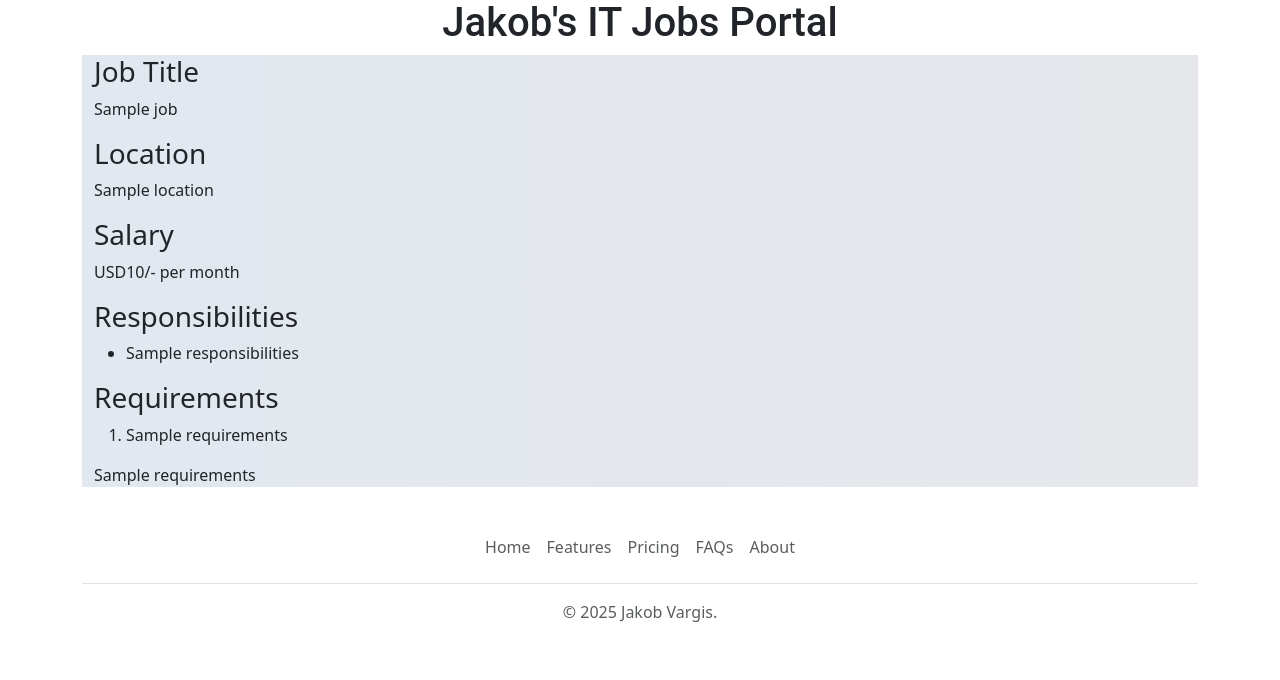
After one commit to jakobvarg/career-portal-v2, a Flask app: page /job/1 in a window 1280 px wide. The commit adds this page. Shown: the part 482-1162 px from the top of the page. Run offline with Flask 3, Linux system fonts and the light colour scheme; a database or web service that is not in the repository returns one stand-in record (values such as "Sample title"); some libraries are stand-ins or nearby versions.

Commit message:
Created dynamic page for each job

```diff
--- a/app.py
+++ b/app.py
@@ -1,5 +1,5 @@
 from flask import Flask, render_template, jsonify
-from database import load_jobs_from_db
+from database import load_jobs_from_db, load_job_by_id
 
 app = Flask(__name__)
 
@@ -13,5 +13,14 @@ def list_jobs():
   JOBS = load_jobs_from_db()
   return jsonify(JOBS)
 
+@app.route("/job/<id>")
+def show_jobs_by_id(id):
+  JOB = load_job_by_id(id)
+  if JOB:
+    return render_template('jobpage.html', job=JOB, company_name="Jakob's IT Jobs")
+  else:
+    return render_template('404.html')
+
+
 if __name__ == "__main__":
   app.run(host='0.0.0.0',debug=True)
--- a/database.py
+++ b/database.py
@@ -21,7 +21,30 @@ def load_jobs_from_db():
         conn.close()
 
         return results
-
     except Exception as ex:
         print(f"Database error: {ex}")
         return []
+
+def load_job_by_id(id):
+    try:
+        # Open a new connection for each request
+        conn = psycopg2.connect(conn_string)
+        cursor = conn.cursor(cursor_factory=psycopg2.extras.RealDictCursor)
+
+        sql = "SELECT * FROM jobs WHERE id = %s;"
+        # below we use (id,) as it is a tuple but since we converted it to dictionary
+        # with above conn.cursor() its not an issue if we type as cursor.execute(sql, id)
+        cursor.execute(sql, (id,))
+        # use fetchone() as one record is required else will return as a list
+        results = cursor.fetchone()
+
+        # Close cursor and connection after fetching data
+        cursor.close()
+        conn.close()
+        if results:
+            return results
+        else:
+            return None
+    except Exception as ex:
+        print(f"Database error: {ex}")
+        return []
--- /dev/null
+++ b/static/css/style.css
@@ -0,0 +1,88 @@
+/* css for home, joblisting, and jobpage  */
+*, ::before, ::after {
+  padding: 0;
+  margin: 0;
+  box-sizing: border-box;
+}
+h1 {
+    font-size: 2.5rem;
+    font-family: Roboto;
+    margin: 8px;
+    text-align: center
+}
+h2 {
+    font-family: Roboto;
+    font-size: 2rem;
+    text-align: center;
+    margin: 12px
+}
+h4 {
+    font-family: Poppins;
+    font-weight: 400;
+    font-size: 1.25rem;
+    text-shadow: 1px 1px 1px #ddd;
+    padding: 4px;
+}
+#hero {
+    width: 100%;
+    height: 26.25em;
+    object-fit: cover;
+}
+.lead {
+    text-align: justify;
+    /* margin: 4px; */
+}
+.salary {
+    font-family: Poppins;
+    font-weight: 200;
+    font-size: 1rem;
+    font-style: italic;
+    color: darkblue;
+    padding: 2px;
+}
+.location {
+    font-family: Poppins;
+    font-weight: 200;
+    padding: 2px;
+}
+hr {
+    margin-bottom: 8px;
+}
+.btn-container {
+    text-align: center;
+}
+.primary-btn {
+    background-color: indianred;
+    color: white;
+    padding: 10px 20px;
+    border-radius: 5px;
+    text-decoration: none;
+    font-family: Roboto;
+    font-weight: 400;
+}
+
+/* css for 404 page */
+.custom-bg {
+    background: linear-gradient(to right, #e2e8f0, #e5e7eb);
+}
+
+.custom-btn:hover {
+    background-color: #f3e8ff !important;
+    transition: background-color 0.3s ease-in-out;
+}
+
+@media (prefers-color-scheme: dark) {
+    .custom-bg {
+        background: linear-gradient(to right, #1f2937, #111827);
+        color: white !important;
+    }
+
+    .custom-btn {
+        background-color: #374151 !important;
+        color: white !important;
+    }
+
+    .custom-btn:hover {
+        background-color: #4b5563 !important;
+    }
+}
--- /dev/null
+++ b/templates/bootstrap.html
@@ -0,0 +1,8 @@
+<meta charset="utf-8">
+<meta name="viewport" content="width=device-width, initial-scale=1">
+<link rel="stylesheet" href="{{url_for('static', filename='css/style.css')}}">
+<link href="https://cdn.jsdelivr.net/npm/bootstrap@5.3.3/dist/css/bootstrap.min.css" rel="stylesheet" integrity="sha384-QWTKZyjpPEjISv5WaRU9OFeRpok6YctnYmDr5pNlyT2bRjXh0JMhjY6hW+ALEwIH" crossorigin="anonymous">
+<link rel="icon" type="image/x-icon" href="/static/img/favicon.png">
+<link rel="preconnect" href="https://fonts.googleapis.com">
+<link rel="preconnect" href="https://fonts.gstatic.com" crossorigin>
+<link href="https://fonts.googleapis.com/css2?family=Poppins:ital,wght@0,100;0,200;0,300;0,400;0,500;0,600;0,700;0,800;0,900;1,100;1,200;1,300;1,400;1,500;1,600;1,700;1,800;1,900&display=swap" rel="stylesheet">
--- a/templates/joblisting.html
+++ b/templates/joblisting.html
@@ -22,7 +22,7 @@
 
         <div class="col-3 align-self-center">
             <div>
-                <a type="button" href="mailto:jakobvargis@gmail.com?subject=Job%20application%20to%20the%20post%20of%20'{{job['title']}}'&body=Name%3A%20%3CEnter%20your%20name%3E%0D%0A%0D%0AResume%3A%20%3CEnter%20you%20resume%20link%3E%0D%0A%0D%0ALinkedIn%3A%20%3CEnter%20your%20linkedIn%20profile%20link%3E" class="btn btn-outline-secondary">Apply Now</a>
+                <a type="button" href="/job/{{job['id']}}" class="btn btn-outline-secondary">Apply Now</a>
             </div>
         </div>
 </div>
--- /dev/null
+++ b/templates/jobpage.html
@@ -0,0 +1,38 @@
+<!DOCTYPE html>
+<html>
+    <head>
+        <title>Job Portal - {{job['title']}}</title>
+        {% include 'bootstrap.html' %}
+    </head>
+    <body>
+      {% include 'navmenu.html' %}
+        <img id="hero" class="img-fluid" src="/static/img/banner.webp" loading="lazy">
+<div class="container">
+    <h1>{{company_name}} Portal</h1>
+    <div class="custom-bg text-dark">
+      <div class="container">
+        <h3>Job Title</h3>
+        <p>{{job['title']}}</p>
+        <h3>Location</h3>
+        <p>{{job['location']}}</p>
+        <h3>Salary</h3>
+        <p>{{job['currency']}}{{job['salary']}}/- per month</p>
+        <h3>Responsibilities</h3>
+          <ul>
+              {% for point in job['responsibilities'].split(".") if point.strip() %}
+                <li>{{point.strip()}}</li>
+              {% endfor %}
+          </ul>
+        <h3>Requirements</h3>
+          <ol>
+              {% for point in job['requirements'].split(".") if point.strip() %}
+                <li>{{point.strip()}}</li>
+              {% endfor %}
+          </ol>
+        <p>{{job['requirements']}}</p>
+      </div>
+    </div>
+</div>
+        {% include 'footer.html' %}
+ </body>
+</html>
```
Also changed, not shown: templates/404.html (added, +21 -0 lines), templates/home.html (+3 -72 lines).
